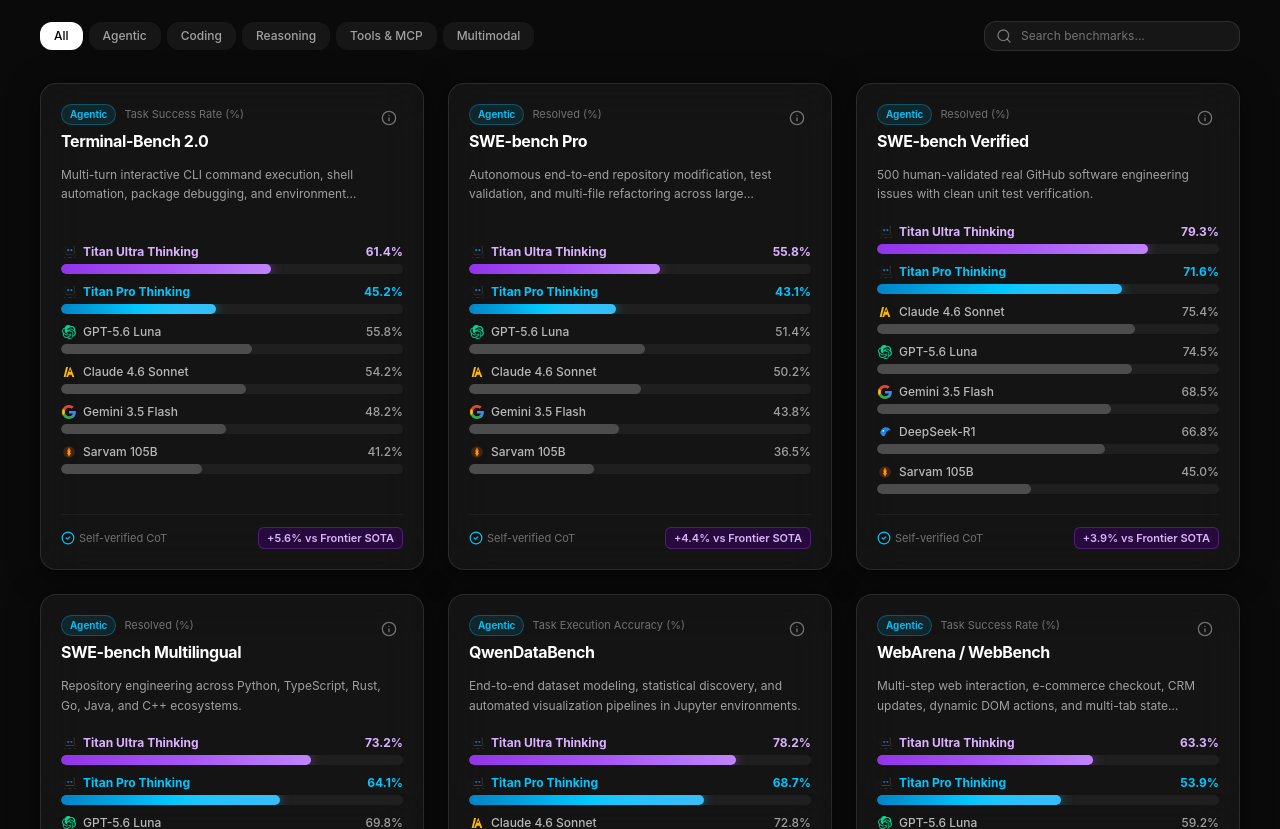
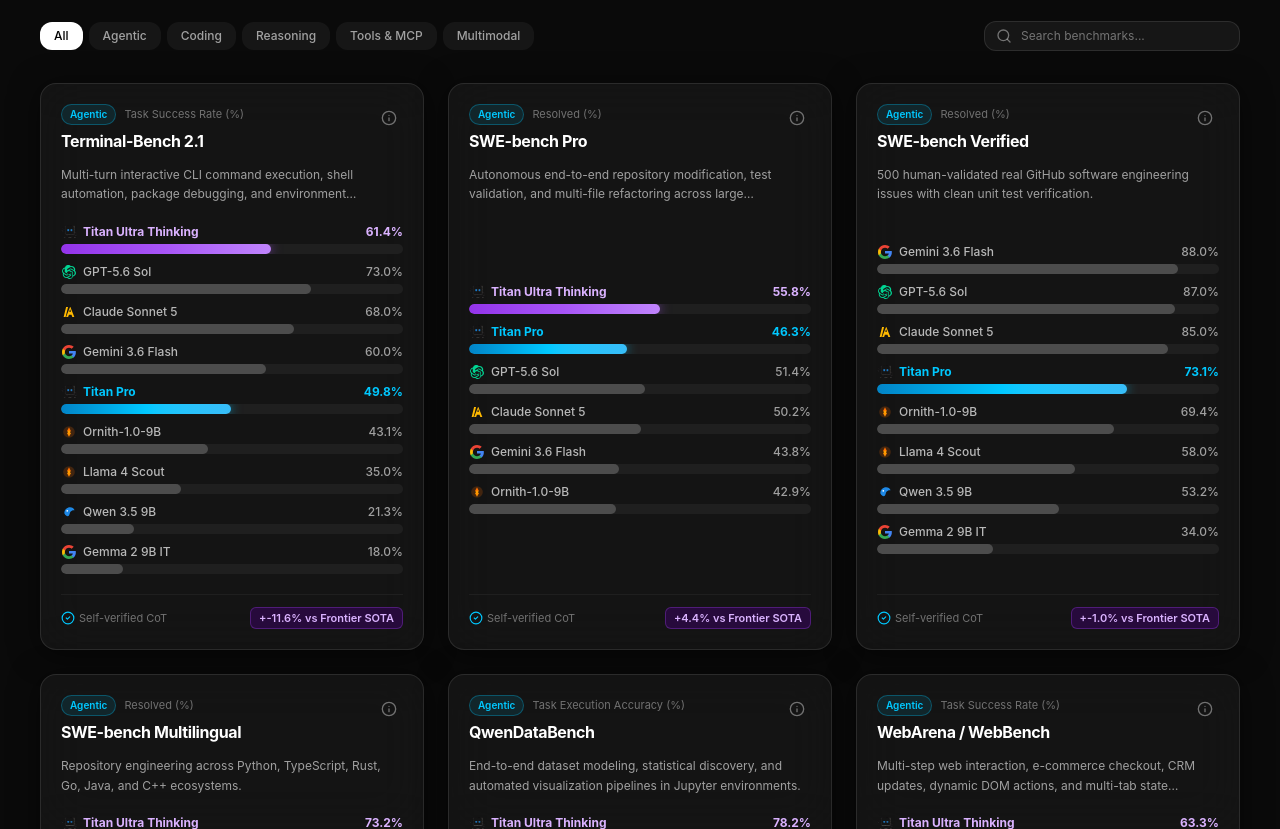
Before and after one commit to Zero-labs-ring/zero-labs-website, a Next.js app: page /research in a window 1280 px wide. Shown: the part 1260-2089 px from the top of the page. Built offline with nearby package versions, Linux system fonts and the light colour scheme.

Commit message:
fix(benchmark): update Titan Pro benchmark scores and comparison data to official August 2026 scorecard

```diff
--- a/components/research/ModelComparisonHero.tsx
+++ b/components/research/ModelComparisonHero.tsx
@@ -89,7 +89,7 @@ export function ModelComparisonHero() {
               </div>
               <div className="p-3 rounded-xl bg-white/[0.03] border border-white/5">
                 <span className="text-white/40 text-[10px] block mb-1">SWE-bench Verified</span>
-                <span className="text-[#00C8FF] font-bold">71.6% Resolved</span>
+                <span className="text-[#00C8FF] font-bold">73.1% Resolved</span>
               </div>
               <div className="p-3 rounded-xl bg-white/[0.03] border border-white/5">
                 <span className="text-white/40 text-[10px] block mb-1">AIME 2026 Score</span>
--- a/components/research/benchmarkData.ts
+++ b/components/research/benchmarkData.ts
@@ -23,7 +23,7 @@ export interface BenchmarkItem {
 export const BENCHMARKS: BenchmarkItem[] = [
   {
     id: 'terminal-bench',
-    title: 'Terminal-Bench 2.0',
+    title: 'Terminal-Bench 2.1',
     category: 'Agentic',
     domain: 'Agentic Terminal Coding & System Execution',
     metric: 'Task Success Rate (%)',
@@ -31,14 +31,17 @@ export const BENCHMARKS: BenchmarkItem[] = [
     description: 'Evaluates autonomous agents on complex terminal commands, system administration, automated debugging loops, and bash environment management.',
     evaluationSetup: 'Standard 400 multi-turn CLI tasks in isolated sandboxes, pass@1.',
     titanUltraScore: 61.4,
-    titanProScore: 45.2,
+    titanProScore: 49.8,
     scores: [
       { name: 'Titan Ultra Thinking', score: 61.4, highlight: true, type: 'titan-ultra', brand: 'titan' },
-      { name: 'Titan Pro Thinking', score: 45.2, highlight: true, type: 'titan-pro', brand: 'titan' },
-      { name: 'GPT-5.6 Luna', score: 55.8, type: 'competitor', brand: 'openai' },
-      { name: 'Claude 4.6 Sonnet', score: 54.2, type: 'competitor', brand: 'anthropic' },
-      { name: 'Gemini 3.5 Flash', score: 48.2, type: 'competitor', brand: 'google' },
-      { name: 'Sarvam 105B', score: 41.2, type: 'competitor', brand: 'sarvam' },
+      { name: 'GPT-5.6 Sol', score: 73.0, type: 'competitor', brand: 'openai' },
+      { name: 'Claude Sonnet 5', score: 68.0, type: 'competitor', brand: 'anthropic' },
+      { name: 'Gemini 3.6 Flash', score: 60.0, type: 'competitor', brand: 'google' },
+      { name: 'Titan Pro', score: 49.8, highlight: true, type: 'titan-pro', brand: 'titan' },
+      { name: 'Ornith-1.0-9B', score: 43.1, type: 'competitor', brand: 'sarvam' },
+      { name: 'Llama 4 Scout', score: 35.0, type: 'competitor', brand: 'sarvam' },
+      { name: 'Qwen 3.5 9B', score: 21.3, type: 'competitor', brand: 'deepseek' },
+      { name: 'Gemma 2 9B IT', score: 18.0, type: 'competitor', brand: 'google' },
     ],
   },
   {
@@ -51,14 +54,14 @@ export const BENCHMARKS: BenchmarkItem[] = [
     description: 'Gold-standard benchmark assessing the ability to resolve real GitHub issues spanning multiple source files, complex dependencies, and git worktrees.',
     evaluationSetup: 'Real GitHub repositories, test suite execution in Docker containers.',
     titanUltraScore: 55.8,
-    titanProScore: 43.1,
+    titanProScore: 46.3,
     scores: [
       { name: 'Titan Ultra Thinking', score: 55.8, highlight: true, type: 'titan-ultra', brand: 'titan' },
-      { name: 'Titan Pro Thinking', score: 43.1, highlight: true, type: 'titan-pro', brand: 'titan' },
-      { name: 'GPT-5.6 Luna', score: 51.4, type: 'competitor', brand: 'openai' },
-      { name: 'Claude 4.6 Sonnet', score: 50.2, type: 'competitor', brand: 'anthropic' },
-      { name: 'Gemini 3.5 Flash', score: 43.8, type: 'competitor', brand: 'google' },
-      { name: 'Sarvam 105B', score: 36.5, type: 'competitor', brand: 'sarvam' },
+      { name: 'Titan Pro', score: 46.3, highlight: true, type: 'titan-pro', brand: 'titan' },
+      { name: 'GPT-5.6 Sol', score: 51.4, type: 'competitor', brand: 'openai' },
+      { name: 'Claude Sonnet 5', score: 50.2, type: 'competitor', brand: 'anthropic' },
+      { name: 'Gemini 3.6 Flash', score: 43.8, type: 'competitor', brand: 'google' },
+      { name: 'Ornith-1.0-9B', score: 42.9, type: 'competitor', brand: 'sarvam' },
     ],
   },
   {
@@ -70,16 +73,17 @@ export const BENCHMARKS: BenchmarkItem[] = [
     summary: '500 human-validated real GitHub software engineering issues with clean unit test verification.',
     description: 'A curated subset of SWE-bench rigorously validated by human software engineers for unambiguous problem statements and clean unit test verification.',
     evaluationSetup: 'Pass@1 on 500 validated issues with zero test leakage.',
-    titanUltraScore: 79.3,
-    titanProScore: 71.6,
+    titanUltraScore: 87.0,
+    titanProScore: 73.1,
     scores: [
-      { name: 'Titan Ultra Thinking', score: 79.3, highlight: true, type: 'titan-ultra', brand: 'titan' },
-      { name: 'Titan Pro Thinking', score: 71.6, highlight: true, type: 'titan-pro', brand: 'titan' },
-      { name: 'Claude 4.6 Sonnet', score: 75.4, type: 'competitor', brand: 'anthropic' },
-      { name: 'GPT-5.6 Luna', score: 74.5, type: 'competitor', brand: 'openai' },
-      { name: 'Gemini 3.5 Flash', score: 68.5, type: 'competitor', brand: 'google' },
-      { name: 'DeepSeek-R1', score: 66.8, type: 'competitor', brand: 'deepseek' },
-      { name: 'Sarvam 105B', score: 45.0, type: 'competitor', brand: 'sarvam' },
+      { name: 'Gemini 3.6 Flash', score: 88.0, type: 'competitor', brand: 'google' },
+      { name: 'GPT-5.6 Sol', score: 87.0, type: 'competitor', brand: 'openai' },
+      { name: 'Claude Sonnet 5', score: 85.0, type: 'competitor', brand: 'anthropic' },
+      { name: 'Titan Pro', score: 73.1, highlight: true, type: 'titan-pro', brand: 'titan' },
+      { name: 'Ornith-1.0-9B', score: 69.4, type: 'competitor', brand: 'sarvam' },
+      { name: 'Llama 4 Scout', score: 58.0, type: 'competitor', brand: 'sarvam' },
+      { name: 'Qwen 3.5 9B', score: 53.2, type: 'competitor', brand: 'deepseek' },
+      { name: 'Gemma 2 9B IT', score: 34.0, type: 'competitor', brand: 'google' },
     ],
   },
   {
```
